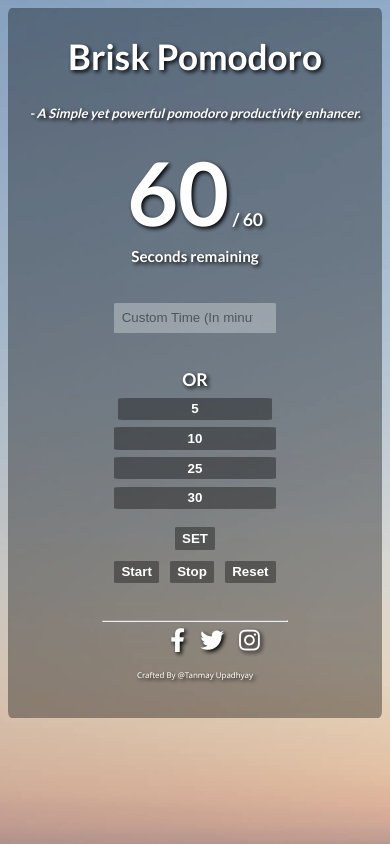
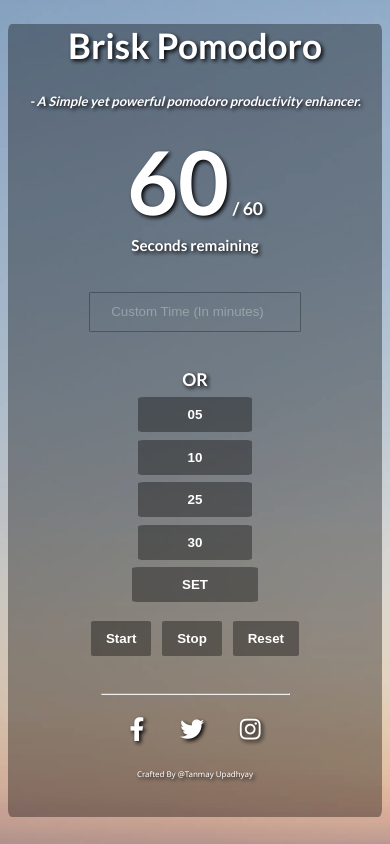
Before and after one commit to tanmay606/tanmay606.github.io, a plain HTML site: page index.htm in a window 390 px wide. Drawn offline with Linux system fonts and the light colour scheme.

Commit message:
Code refactoring done and minor responsivness fix.

```diff
--- a/index.htm
+++ b/index.htm
@@ -37,11 +37,11 @@
 
             <input type="number" class="setTimeLimit" placeholder="Custom Time (In minutes)">
             <span class="seperator"> OR </span>
-            <button class="btn  cntrl-btn" value="5">5</button>
-            <button class="btn  cntrl-btn" value="10">10</button>
-            <button class="btn  cntrl-btn" value="25">25</button>
-            <button class="btn  cntrl-btn">30</button>
-            <button class="btn" onclick="setTimeLimit()">SET</button>
+            <button class="cntrl-btn" value="5">05</button>
+            <button class="cntrl-btn" value="10">10</button>
+            <button class="cntrl-btn" value="25">25</button>
+            <button class="cntrl-btn">30</button>
+            <button class="cntrl-btn" onclick="setTimeLimit()">SET</button>
 
             <div id="pomodoro-controls">
                 <button class="btn start" onclick="startTimer()">Start</button>
@@ -52,11 +52,18 @@
 
         <span class="footer">
             <hr class="seperator">
-            <ul class="social-media-container">
+            <!-- <ul class="social-media-container">
                 <li class="social-media-icon"><a href="https://www.facebook.com/tanmayupadhyay91" target="_blank" class="fb-profile-link"><i class="fab fa-facebook-f fa-3x"></i></a></li>
                 <li class="social-media-icon"><a href="https://twitter.com/tanmayupadhyay_" target="_blank" class="twitter-profile-link"><i class="fab fa-twitter fa-3x"></i></a></li>
                 <li class="social-media-icon"><a href="https://www.instagram.com/_tanmayupadhyay" target="_blank" class="instagram-profile-link"><i class="fab fa-instagram fa-3x"></i></a></li>
-            </ul>
+            </ul> -->
+
+            <div class="social-media-container">
+                <a class="social-media-icon" href="https://www.facebook.com/tanmayupadhyay91" target="_blank" class="fb-profile-link"><i class="fab fa-facebook-f fa-3x"></i></a>
+                <a class="social-media-icon" href="https://twitter.com/tanmayupadhyay_" target="_blank" class="twitter-profile-link"><i class="fab fa-twitter fa-3x"></i></a>
+                <a class="social-media-icon" href="https://www.instagram.com/_tanmayupadhyay" target="_blank" class="instagram-profile-link"><i class="fab fa-instagram fa-3x"></i></a>
+
+            </div>
             Crafted By @Tanmay Upadhyay
         </span>
     </div>
--- a/style.css
+++ b/style.css
@@ -1,4 +1,5 @@
 body    {
+    /* responsible for styling body tag. */
 
     background: url("images/4.jpg") no-repeat center center fixed #000;
     -webkit-background-size: cover;
@@ -13,18 +14,6 @@ body    {
 
 }
 
-hr {
-    width: 50%;
-    margin-top: 10%;
-}
-
-
-
-::placeholder {
-    color: black;
-    text-align: center;
-}
-
 div#pomodoro-timer-container{
     /* parent container of the complete web app. */
 
@@ -35,6 +24,12 @@ div#pomodoro-timer-container{
     background: rgba(0, 0, 0, 0.356);
 }
 
+span.pomodoro-punch {
+
+    /* To style punch line */
+    font-size: small;
+    font-style: italic;
+}
 
 span.live-sec {
 
@@ -45,8 +40,28 @@ span.live-sec {
 
 span.sec-remaining-text {
     /* To style specific "Seconds remaining " text  */
+
     font-size: 0.95rem  ;
 }
+
+
+input.setTimeLimit:hover {
+    /* To set hover opacity for custom input box for every device */
+    opacity: 1;
+}
+
+span.seperator {
+
+    /* for general styling.  */
+    padding-top: 0%;
+    display: block;
+}
+
+
+
+
+
+/* for styling buttons on websites for all devices  */
 
 button.btn {
 
@@ -58,8 +73,10 @@ button.btn {
     border-radius: 5%;
     font-weight: 700;
     color:#FFFF;
-    padding: 1% 2%;
+    padding: 10px 15px;
+    /* padding: 1% 2%; */
 }
+
 
 button.btn:hover {
 
@@ -67,18 +84,8 @@ button.btn:hover {
     background-color: rgba(189, 163, 163, 0.356);;
 }
 
-input.setTimeLimit:hover {
-    /* To set hover opacity for custom input box for every device */
-    opacity: 1;
-}
 
-
-span.pomodoro-punch {
-
-    /* To style punch line */
-    font-size: small;
-    font-style: italic;
-}
+/* Styling last part of the Web App ie. the footer and social media section for all devices  */
 
 span.footer {
     /* To style website footer */
@@ -87,41 +94,82 @@ span.footer {
 }
 
 
-span.seperator {
+hr.seperator {
+    /* for styling horizontal line.  */
 
-    /* for general styling.  */
-    display: block;
+    width: 50%;
+    margin-top: 10%;
 }
 
-li.social-media-icon {
-    padding: 2%;
+i {
+    /* To style font-awesome font */
+    color: #ffffff;
+}
+
+i:hover {
+    /* font awesome hover state */
+    color: black;
+}
+
+div.social-media-container {
+    display: block;
+    padding: 5%;
+
+}
+
+a.social-media-icon {
+
+    padding: 5%;
     text-decoration: none;
     display: inline;
 }
 
-i {
-    color: #ffffff;
-}
 
-i:hover {
-    color: black;
-}
+
+
+
+
+/* Below are properties setted in order to make the web application responsive for almost all devices. */
 
 @media (max-width:768px){
 
     /* To handle mobile and tablet resolution devices. */
+
+    ::placeholder {
+        color: #FFFF;
+        text-align: center;
+    }
+
+    div#pomodoro-timer-container{
+        /* parent container of the complete web app. */
+
+        border-radius: 1%;
+        display: block;
+        padding: 0%;
+        padding-bottom: 9.5%;
+        background: rgba(0, 0, 0, 0.356);
+    }
+
+
+    div#live-timer, div#title-pomodoro, span.seperator , span.footer {
+        user-select: none; /* standerd */
+        -moz-user-select: none; /* firefox specific */
+        -webkit-user-select: none; /* Chrome, Opera and Safari*/
+        -ms-user-select: none; /* IE, ms-edge */
+    }
+
     input.setTimeLimit {
 
         display: block;
-        background-color: white;
+        background-color: transparent;
         text-align: center;
-        color: black;
+        color: wheat;
         opacity: 0.3;
         border-radius: 2%;
-        border:0px;
+        border:1px solid black;
         margin: 10% auto;
-        padding: 2%;
-        width: 40%;
+        padding: 3%;
+        width: 50%;
     }
 
     button.cntrl-btn {
@@ -136,7 +184,8 @@ i:hover {
         border-radius: 5%;
         font-weight: 700;
         color:#FFFF;
-        padding: 1% 20%;
+        padding: 10px 50px;
+        /* padding: 1% 20%; */
     }
 
     body {
@@ -150,6 +199,12 @@ i:hover {
 
     /* To handle laptop and desktop devices */
 
+
+    ::placeholder {
+        color: black;
+        text-align: center;
+    }
+
     input.setTimeLimit {
 
         background-color: white;
@@ -162,7 +217,20 @@ i:hover {
         padding: 1%;
         width: 20%;
     }
+    button.cntrl-btn {
 
+
+        margin: 3% 1% 0% 1%;
+        background-color: rgba(2, 2, 2, 0.356);
+        border:0px;
+        display: inline-block;
+        margin: 2% auto;
+        border-radius: 5%;
+        font-weight: 700;
+        color:#FFFF;
+        padding: 10px 50px;
+        /* padding: 1% 20%; */
+    }
 
 
 
```
